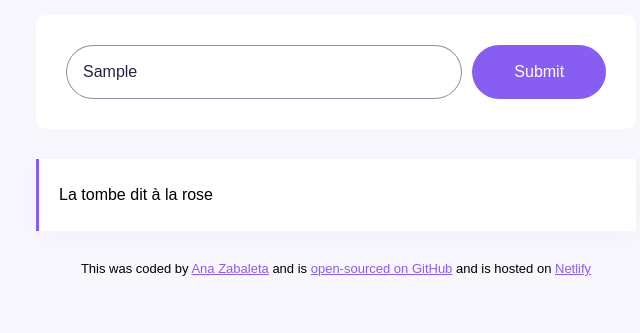
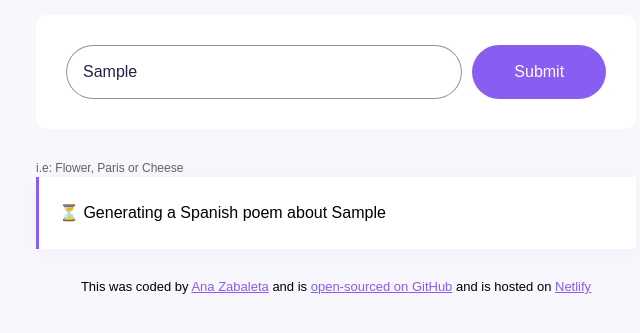
Before and after one commit to Zana2234/poem-generator, a plain HTML site: page index.html in a window 1280 px wide. Both pictures are taken after typing "Sample" into the empty fields and a click on the input 843 px from the left and 315 px from the top of the page. Shown: the part 243-576 px from the top of the page, without its empty margins (304-944 px from the left). Drawn offline with nearby package versions, Linux system fonts and the light colour scheme; no server answers.

Commit message:
Added API and Axios

```diff
--- a/index.html
+++ b/index.html
@@ -4,7 +4,7 @@
     <meta charset="UTF-8" />
     <meta name="viewport" content="width=device-width, initial-scale=1.0" />
     <script src="https://unpkg.com/typewriter-effect@latest/dist/core.js"></script>
-
+    <script src="https://cdn.jsdelivr.net/npm/axios@1.1.2/dist/axios.min.js"></script>
     <link rel="stylesheet" href="src/style.css" />
     <title>Poem Generator</title>
   </head>
@@ -23,9 +23,12 @@
             required
             autocomplete="off"
             class="instructions"
+            id="user-instructions"
           />
           <input type="submit" class="submit-button" />
         </form>
+        <div class="hint">i.e: Flower, Paris or Cheese</div>
+
         <div class="poem" id="poem"></div>
       </main>
 
--- a/src/index.js
+++ b/src/index.js
@@ -1,13 +1,27 @@
-function generatePoem(event) {
-  event.preventDefault();
-
+function displayPoem(response) {
   new Typewriter("#poem", {
-    strings: "La tombe dit à la rose",
+    strings: response.data.answer,
     autoStart: true,
     delay: 1,
     cursor: "",
   });
 }
+function generatePoem(event) {
+  event.preventDefault();
+
+  let instructionsInput = document.querySelector("#user-instructions");
+  let apiKey = "4243749b2aftc5eab88e73142o8ba0ae";
+  let context =
+    "You are a romantic Poem expert and love to write short poems. You mission is to generate a 4 line poem in basic HTML and separate each line with a <br />. Make sure to follow the user instructions. Do not include a title to the poem. Sign the poem with 'SheCodes AI' inside a <strong> element at the end of the poem and NOT at the beginning";
+  let prompt = `User instructions: Generate a Spanish poem about ${instructionsInput.value}`;
+  let apiURL = `https://api.shecodes.io/ai/v1/generate?prompt=${prompt}&context=${context}&key=${apiKey}`;
+
+  let poemElement = document.querySelector("#poem");
+  poemElement.classList.remove("hidden");
+  poemElement.innerHTML = `<div class="generating">⏳ Generating a Spanish poem about ${instructionsInput.value}</div>`;
+
+  axios.get(apiURL).then(displayPoem);
+}
 
 let poemFormElement = document.querySelector("#poem-generator-form");
 poemFormElement.addEventListener("submit", generatePoem);
--- a/src/style.css
+++ b/src/style.css
@@ -30,6 +30,13 @@ form {
   margin-bottom: 30px;
 }
 
+.hint {
+  line-height: 1.5;
+  margin-top: 5px;
+  opacity: 0.6;
+  font-size: 12px;
+}
+
 .instructions {
   padding: 16px;
   border: 1px solid rgba(39, 33, 66, 0.5);
@@ -58,9 +65,31 @@ form {
   border-left: 3px solid #885df1;
   box-shadow: 0px 4px 30px 0px rgba(39, 33, 66, 0.03);
 }
+.hidden {
+  display: none;
+}
+
+.poem strong {
+  color: #885df1;
+}
 
 footer {
   text-align: center;
   font-size: 13px;
   margin-top: 30px;
 }
+
+.generating {
+  animation: blink-animation 1s steps(5, start) infinite;
+}
+
+@keyframes blink-animation {
+  to {
+    visibility: hidden;
+  }
+}
+@-webkit-keyframes blink-animation {
+  to {
+    visibility: hidden;
+  }
+}
```
